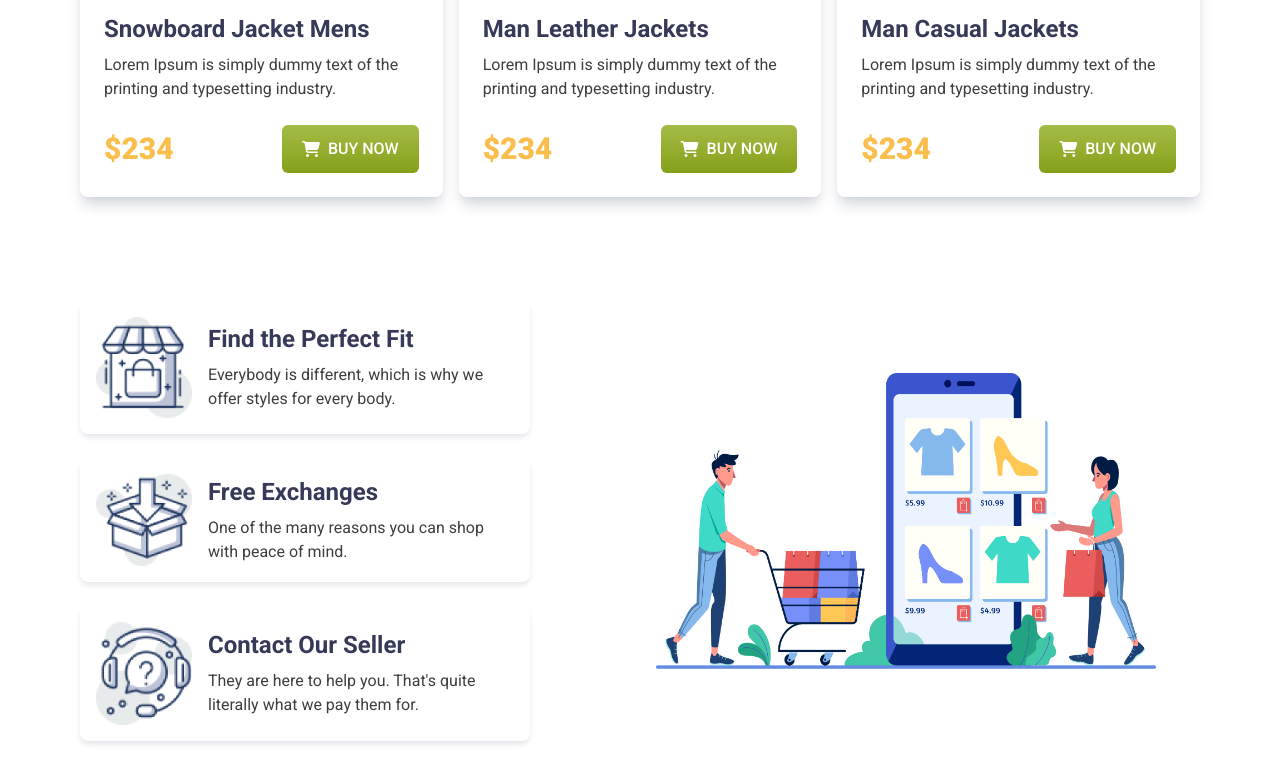
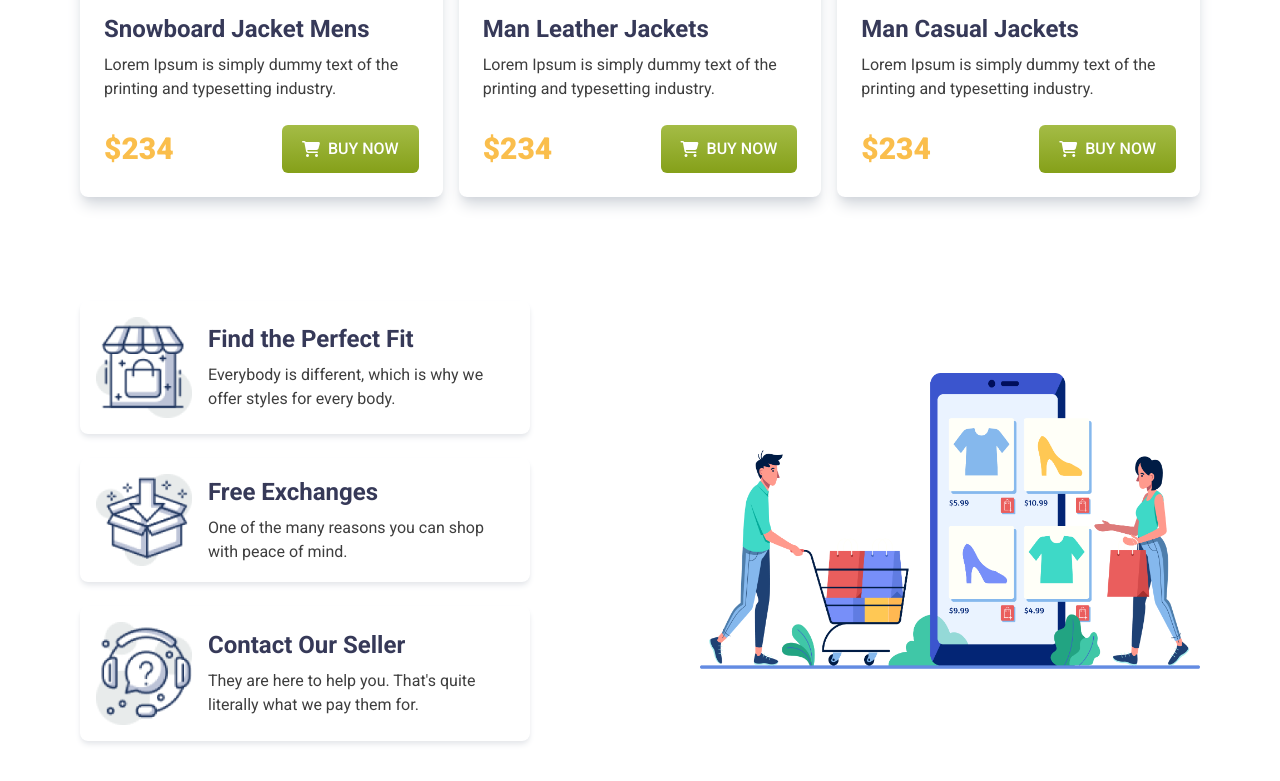
Before and after one commit to Ashik-Himel/penguin-fashion, a website: page index.html in a window 1280 px wide. Shown: the part 1592-2373 px from the top of the page. Drawn offline with Linux system fonts and the light colour scheme.

Commit message:
revision added

```diff
--- a/index.html
+++ b/index.html
@@ -142,7 +142,7 @@
     </section>
 
     <!-- Feature Section -->
-    <section class="py-10 container flex flex-col-reverse justify-between items-center gap-8 md:flex-row">
+    <section class="py-10 container flex flex-col-reverse justify-center items-center gap-8 md:flex-row">
       <div class="flex flex-col gap-6 md:w-1/2">
         <div class="shadow-md shadow-gray-200 flex gap-4 justify-between items-center p-4 rounded-lg max-w-[450px]">
           <img src="./images/icons/house.png" alt="Icon" class="w-24">
@@ -167,7 +167,7 @@
         </div>
       </div>
       <div class="md:w-1/2">
-        <img src="./images/shopping.png" alt="Section Image" class="w-full max-w-[500px]">
+        <img src="./images/shopping.png" alt="Section Image" class="w-full max-w-[500px] ml-auto">
       </div>
     </section>
   </main>
```
Also changed, not shown: css/style.css.
